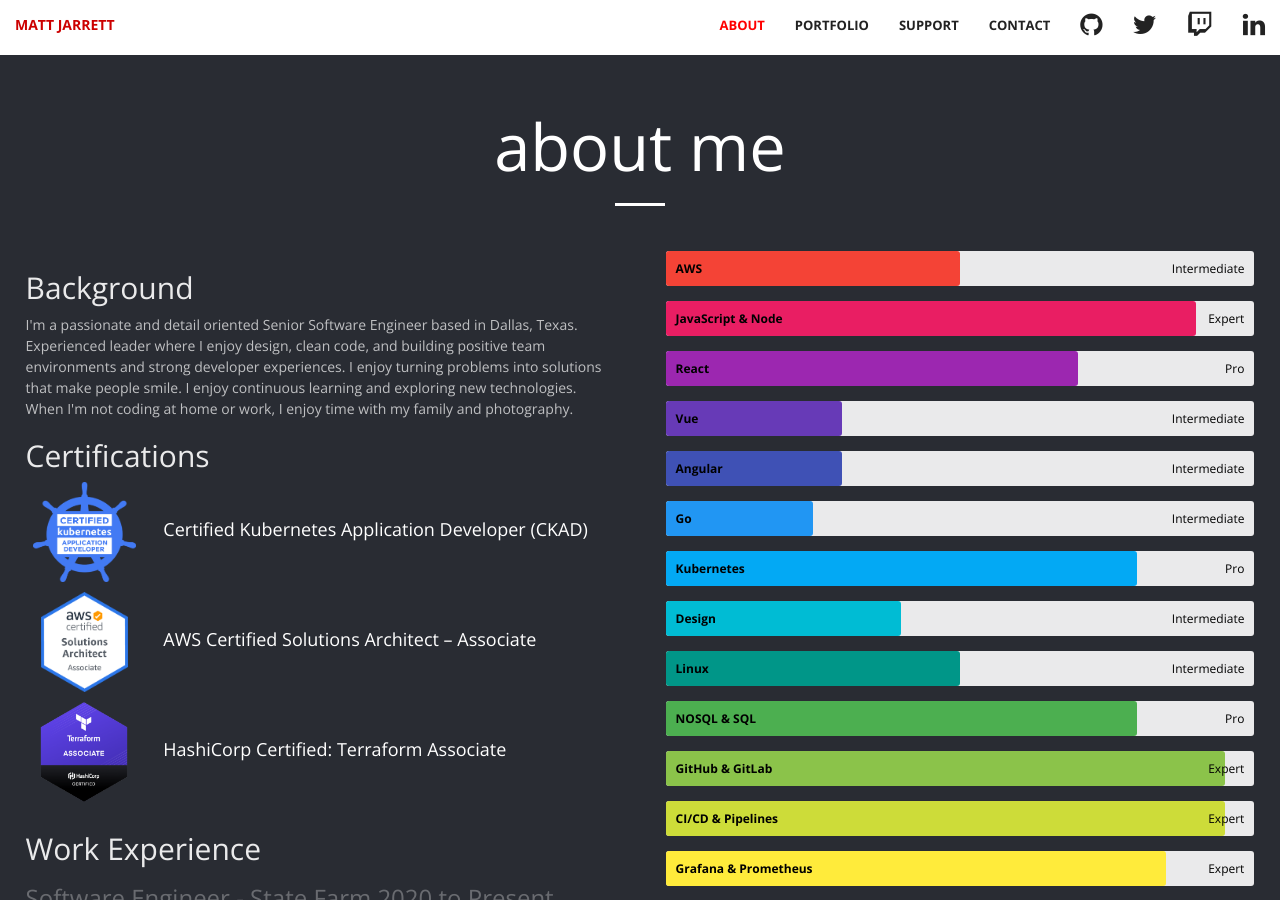
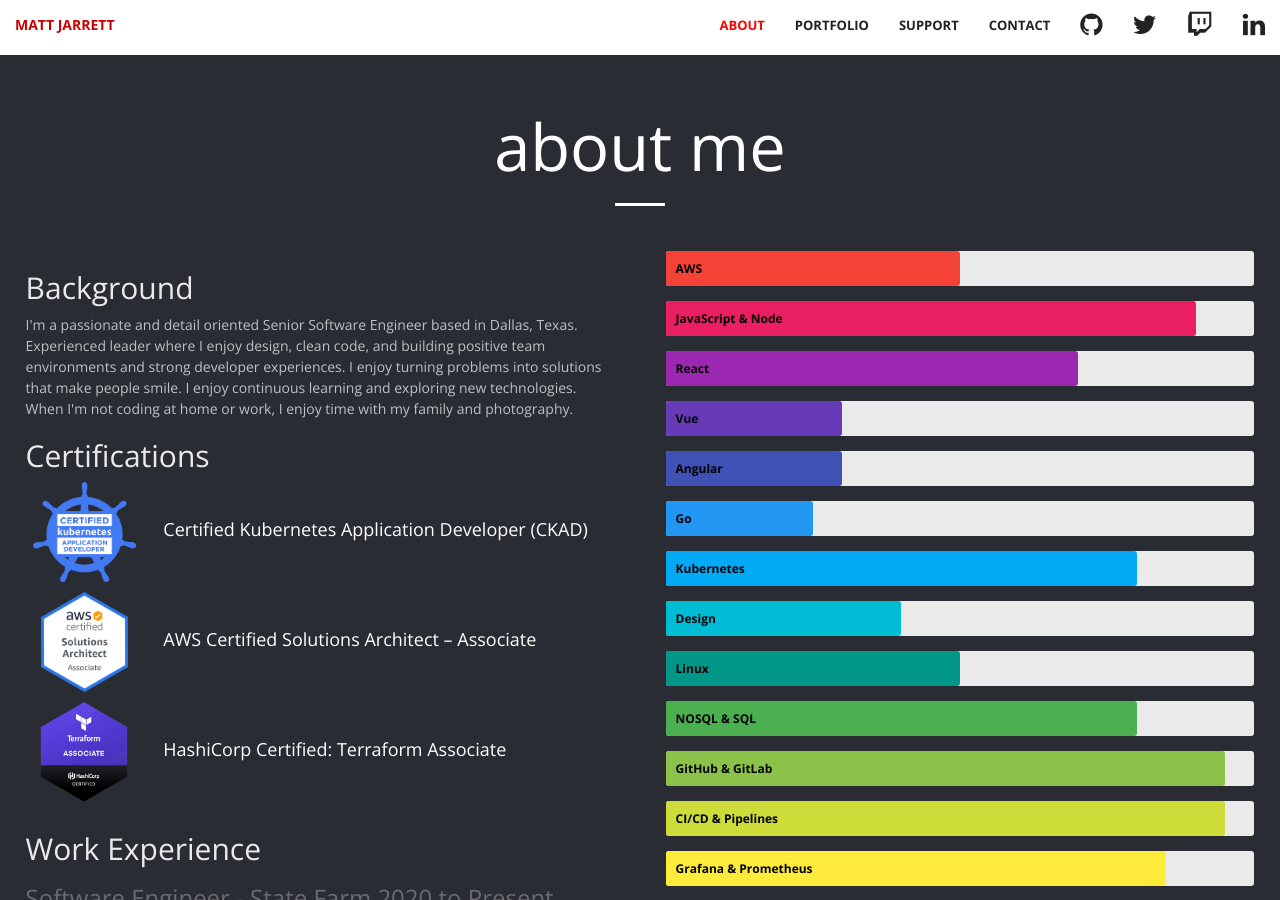
Before and after one commit to cujarrett/cujarrett.github.io, a Jekyll site: the page built from index.html, in a window 1280 px wide and 900 px high, scrolled down 889 px. Built offline with Jekyll 4.4.1, drawn with Linux system fonts in a browser that asks for light colours; Markdown is read by kramdown in place of the engine named in the settings; some of the changed text lies outside the part shown.

Commit message:
feat: simplifies knowledge bars

```diff
--- a/_includes/about.html
+++ b/_includes/about.html
@@ -68,90 +68,87 @@
         multiple solutions in Java.</p>
     </div>
   </div>
-  <!--25-50 = Intermediate-->
-  <!--51-75 = Pro-->
-  <!--76-100 = Expert-->
   <div class="right" id="conditional-full-width">
     <div name="skills" id="skills-graph">
       <div class="skillbar clearfix " data-percent="50%">
         <div class="skillbar-title" style="background: #f44336;"><span>AWS</span></div>
         <div class="skillbar-bar" style="background: #f44336;"></div>
-        <div class="skill-bar-percent">Intermediate</div>
+        <div class="skill-bar-percent"></div>
       </div>
       <div class="skillbar clearfix " data-percent="90%">
           <div class="skillbar-title" style="background: #e91e63;"><span>JavaScript & Node</span></div>
           <div class="skillbar-bar" style="background: #e91e63;"></div>
-          <div class="skill-bar-percent">Expert</div>
+          <div class="skill-bar-percent"></div>
         </div>
         <div class="skillbar clearfix " data-percent="70%">
           <div class="skillbar-title" style="background: #9c27b0;"><span>React</span></div>
           <div class="skillbar-bar" style="background: #9c27b0;"></div>
-          <div class="skill-bar-percent">Pro</div>
+          <div class="skill-bar-percent"></div>
         </div>
         <div class="skillbar clearfix " data-percent="30%">
           <div class="skillbar-title" style="background: #673ab7;"><span>Vue</span></div>
           <div class="skillbar-bar" style="background: #673ab7;"></div>
-          <div class="skill-bar-percent">Intermediate</div>
+          <div class="skill-bar-percent"></div>
         </div>
         <div class="skillbar clearfix " data-percent="30%">
           <div class="skillbar-title" style="background: #3f51b5;"><span>Angular</span></div>
           <div class="skillbar-bar" style="background: #3f51b5;"></div>
-          <div class="skill-bar-percent">Intermediate</div>
+          <div class="skill-bar-percent"></div>
         </div>
         <div class="skillbar clearfix " data-percent="25%">
           <div class="skillbar-title" style="background: #2196f3;"><span>Go</span></div>
           <div class="skillbar-bar" style="background: #2196f3;"></div>
-          <div class="skill-bar-percent">Intermediate</div>
+          <div class="skill-bar-percent"></div>
         </div>
         <div class="skillbar clearfix " data-percent="80%">
           <div class="skillbar-title" style="background: #03a9f4;"><span>Kubernetes</span></div>
           <div class="skillbar-bar" style="background: #03a9f4;"></div>
-          <div class="skill-bar-percent">Pro</div>
+          <div class="skill-bar-percent"></div>
         </div>
         <div class="skillbar clearfix " data-percent="40%">
           <div class="skillbar-title" style="background: #00bcd4;"><span>Design</span></div>
           <div class="skillbar-bar" style="background: #00bcd4;"></div>
-          <div class="skill-bar-percent">Intermediate</div>
+          <div class="skill-bar-percent"></div>
         </div>
         <div class="skillbar clearfix " data-percent="50%">
           <div class="skillbar-title" style="background: #009688;"><span>Linux</span></div>
           <div class="skillbar-bar" style="background: #009688;"></div>
-          <div class="skill-bar-percent">Intermediate</div>
+          <div class="skill-bar-percent"></div>
         </div>
         <div class="skillbar clearfix " data-percent="80%">
           <div class="skillbar-title" style="background: #4caf50;"><span>NOSQL & SQL</span></div>
           <div class="skillbar-bar" style="background: #4caf50;"></div>
-          <div class="skill-bar-percent">Pro</div>
+          <div class="skill-bar-percent"></div>
         </div>
         <div class="skillbar clearfix " data-percent="95%">
           <div class="skillbar-title" style="background: #8bc34a;"><span>GitHub & GitLab</span></div>
           <div class="skillbar-bar" style="background: #8bc34a;"></div>
-          <div class="skill-bar-percent">Expert</div>
+          <div class="skill-bar-percent"></div>
         </div>
         <div class="skillbar clearfix " data-percent="95%">
           <div class="skillbar-title" style="background: #cddc39;"><span>CI/CD & Pipelines</span></div>
           <div class="skillbar-bar" style="background: #cddc39;"></div>
-          <div class="skill-bar-percent">Expert</div>
+          <div class="skill-bar-percent"></div>
         </div>
         <div class="skillbar clearfix " data-percent="85%">
           <div class="skillbar-title" style="background: #ffeb3b;"><span>Grafana & Prometheus</span></div>
           <div class="skillbar-bar" style="background: #ffeb3b;"></div>
-          <div class="skill-bar-percent">Expert</div>
+          <div class="skill-bar-percent"></div>
         </div>
         <div class="skillbar clearfix " data-percent="85%">
           <div class="skillbar-title" style="background: #ffc107;"><span>Terraform</span></div>
           <div class="skillbar-bar" style="background: #ffc107;"></div>
-          <div class="skill-bar-percent">Pro</div>
+          <div class="skill-bar-percent"></div>
         </div>
         <div class="skillbar clearfix " data-percent="90%">
           <div class="skillbar-title" style="background: #ff9800;"><span>Photoshop</span></div>
           <div class="skillbar-bar" style="background: #ff9800;"></div>
-          <div class="skill-bar-percent">Expert</div>
+          <div class="skill-bar-percent"></div>
         </div>
         <div class="skillbar clearfix " data-percent="50%">
           <div class="skillbar-title" style="background: #ff9800;"><span>Python</span></div>
           <div class="skillbar-bar" style="background: #ff9800;"></div>
-          <div class="skill-bar-percent">Intermediate</div>
+          <div class="skill-bar-percent"></div>
         </div>
       </section>
     </div>
```
